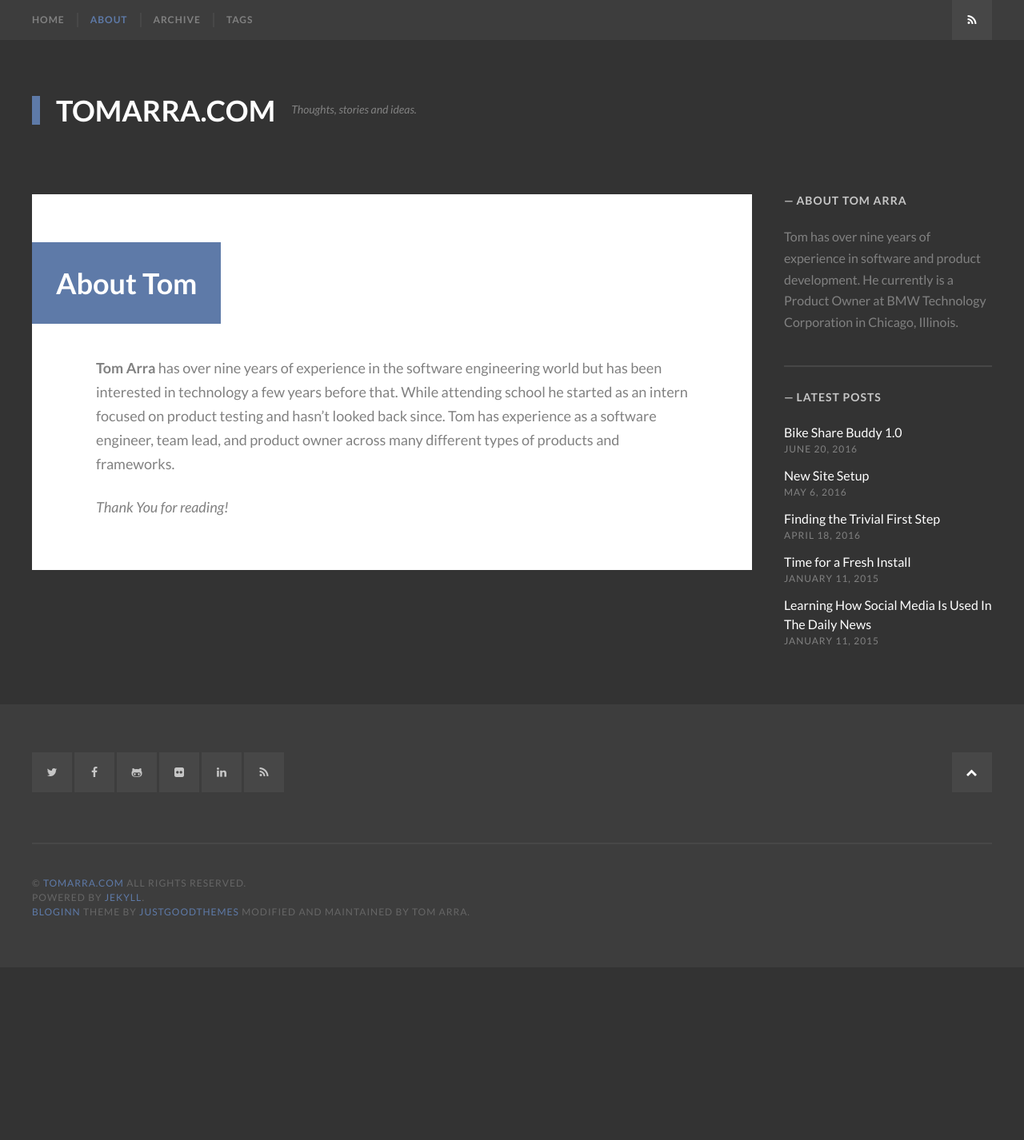
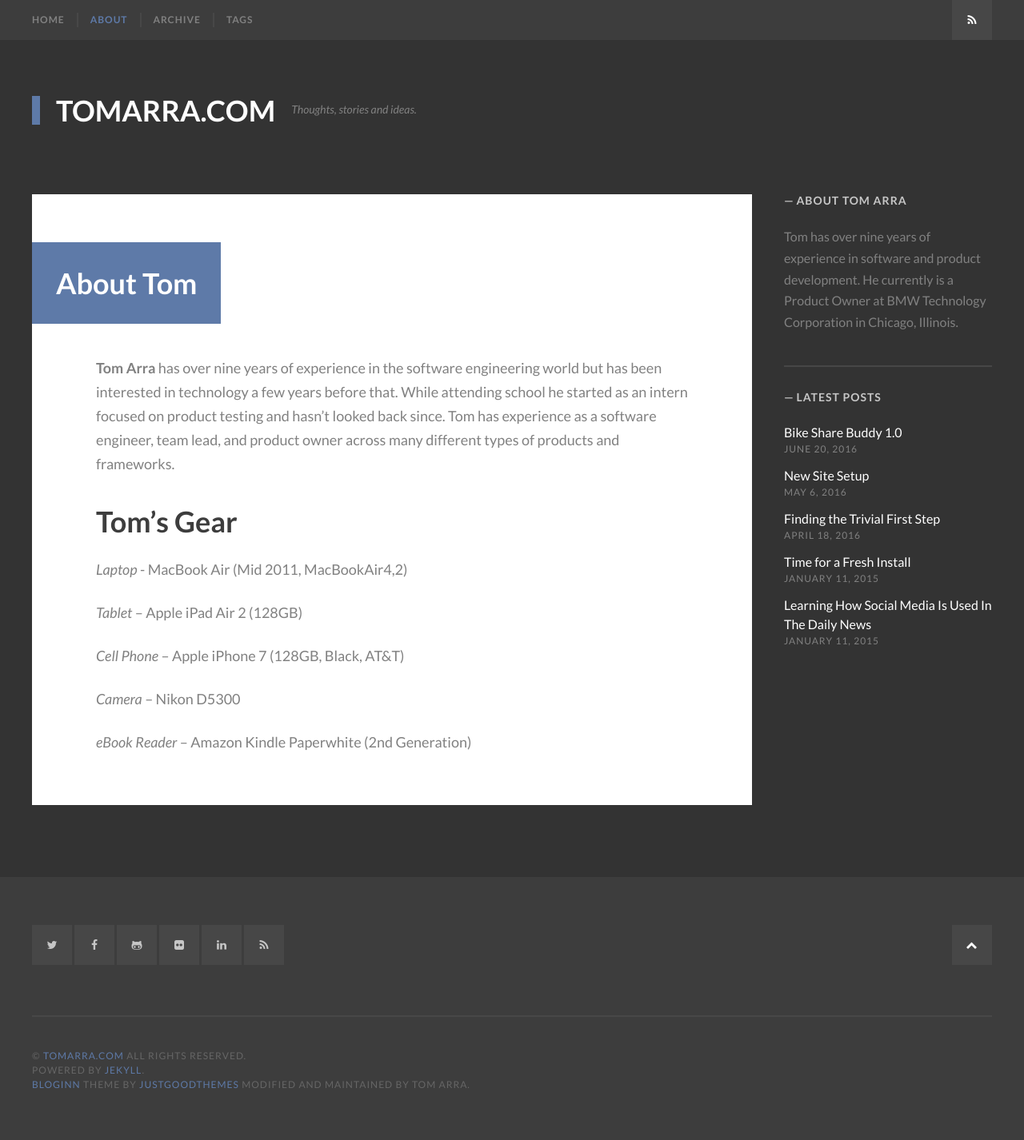
Before and after one commit to tomarra/tomarra.github.io, a Jekyll site: the page built from about.md, in a window 1280 px wide. Shown: the whole page at 80% size. Built offline with Jekyll 4.4.1, drawn with Linux system fonts in a browser that asks for light colours; some web fonts are replaced; before the commit the page ends 1210 px from its top, so only the background shows below that.

Commit message:
Updating About

```diff
--- a/about.md
+++ b/about.md
@@ -5,4 +5,14 @@ title: About Tom
 
 **Tom Arra** has over nine years of experience in the software engineering world but has been interested in technology a few years before that. While attending school he started as an intern focused on product testing and hasn’t looked back since. Tom has experience as a software engineer, team lead, and product owner across many different types of products and frameworks.
 
-*Thank You for reading!*
+# Tom's Gear
+
+*Laptop* - MacBook Air (Mid 2011, MacBookAir4,2)
+
+*Tablet* – Apple iPad Air 2 (128GB)
+
+*Cell Phone* – Apple iPhone 7 (128GB, Black, AT&T)
+
+*Camera* – Nikon D5300
+
+*eBook Reader* – Amazon Kindle Paperwhite (2nd Generation)
```
Also changed, not shown: Gemfile.lock (deleted).
